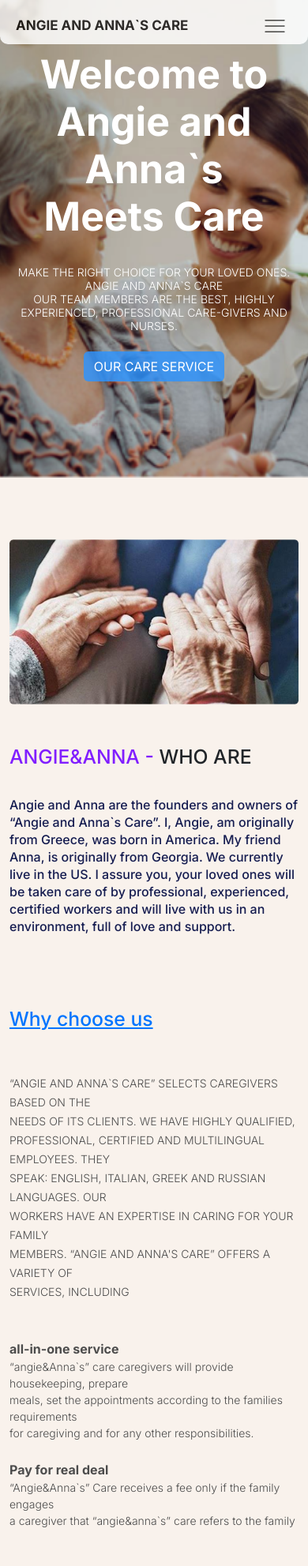
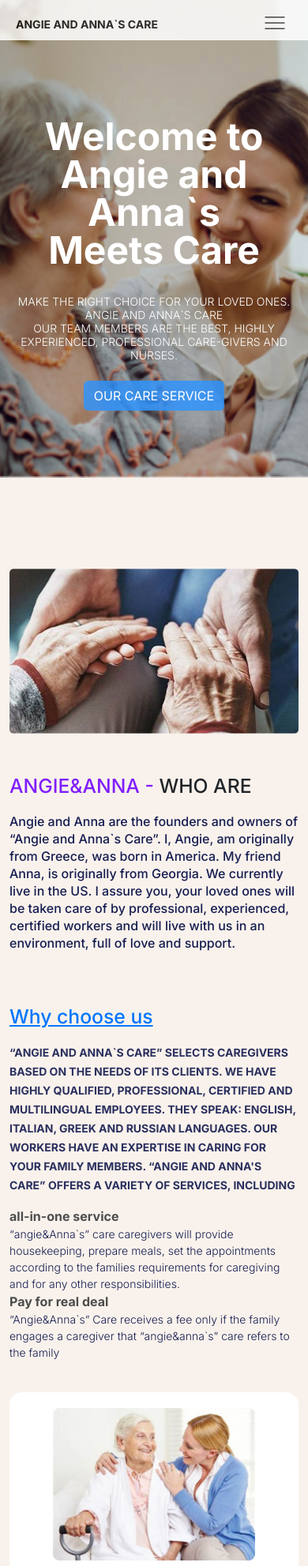
Before and after one commit to Gigiezi/Angie---Anna-s-project, a plain HTML site: page index.html in a window 390 px wide. Shown: the top 1983 px of the page at 79% size. Drawn offline with nearby package versions, Linux system fonts and the light colour scheme.

Commit message:
fix: sizes

```diff
--- a/assets/styles/media.css
+++ b/assets/styles/media.css
@@ -12,6 +12,22 @@
     }
 }
 @media screen and (max-width: 1000px) {
+    .whoAreText{
+        gap: 0;
+    }
+    .whyChooseUsText h2{
+        padding-bottom: 14px;
+    }
+    .whyChooseUsText{
+        margin-right: 0;
+        order: -1;
+    }
+    .whyChooseUsBottomText{
+        margin-top: 15px;
+    }
+    .whyChooseUsText{
+        white-space: wrap;
+    }
     main{
         margin-top: 330px;
     }
@@ -29,6 +45,9 @@
         background-repeat: no-repeat;
         background-position: top;
         background-size: 1000px;
+    }
+    .headerLogo{
+        font-size: 20px;
     }
     .hamburger{
         display: inline;
@@ -123,18 +142,18 @@
         padding-bottom: 10px;
     }
     .hiroTextContainer {
-        margin-top: 40px;
+        margin-top: 125px;
     }
     .chooseUsItem span {
         padding: 0 0 20px 75px;
         font-size: 15px;
     }
     .headerLogo{
-        font-size: 17px;
+        font-size: 14px;
     }
     .hiroTopText h1{
-        font-size: 50px;
-        line-height: normal;
+        font-size: 48px;
+        line-height: 48px;
     }
     .hiroTopText p{
         font-size: 14px;
@@ -156,7 +175,7 @@
         padding-bottom: 0;
     }
     .hamburger{
-        transform: translateY(-9px);
+        transform: translateY(-13px);
     }
     main{
         margin-top: 200px;
--- a/assets/styles/style.css
+++ b/assets/styles/style.css
@@ -36,7 +36,6 @@ header {
     top: 0;
     background-color: #FFFFFF;
     padding: 0 20px 10px 20px;
-    border-radius: 0 0 10px 10px;
     opacity: 85%;
     z-index: 9999;
 }
@@ -191,6 +190,7 @@ ul li {
 
 .whyChooseUsText {
     white-space: pre-line;
+    margin-right: 105px;
 }
 
 .whyChooseUsText h2 {
@@ -204,7 +204,9 @@ ul li {
     text-transform: uppercase;
     font-size: 14px;
     line-height: 24px;
-    font-weight: 300;
+    color: #151C50;
+    opacity: 90%;
+    font-weight: bold;
 }
 
 .whyChooseUsBottomText span {
@@ -215,6 +217,7 @@ ul li {
 .whyChooseUsBottomText p {
     font-size: 14px;
     font-weight: 300;
+    color: #151C50;
 }
 
 .whyChooseUsCards {
--- a/index.html
+++ b/index.html
@@ -8,6 +8,7 @@
     I, Angie, am originally from Greece, was born in America. My friend Anna, is originally from Georgia. We currently live in the US. I assure you, your loved ones will be taken care of by professional, experienced, certified workers and will live with us in an environment, full of love and support.
     ">
     <meta name="author" content="Giorgi Ezieshvili">
+    <link rel="Icon" href="assets/images/footer img.png">
     <link rel="preconnect" href="https://fonts.googleapis.com">
     <link rel="preconnect" href="https://fonts.gstatic.com" crossorigin>
     <link href="https://fonts.googleapis.com/css2?family=Inter:wght@100..900&display=swap" rel="stylesheet">
@@ -67,6 +68,9 @@
             <!-- Main Content -->
             <main>
                 <section id="aboutUs" class="whoAreWe reveal">
+                    <div class="whoAreImage">
+                        <img src="assets/images/whoare we section img.png" alt="Who Are We Image">
+                    </div>
                     <div class="whoAreText">
                         <h2><span>Angie&anna -</span> Who are</h2>
                         <p>Angie and Anna are the founders and owners of “Angie and Anna`s Care”.
@@ -76,30 +80,8 @@
                             and will live with us in an environment, full of love and support.
                         </p>
                     </div>
-                    <div class="whoAreImage">
-                        <img src="assets/images/whoare we section img.png" alt="Who Are We Image">
-                    </div>
                 </section>
                 <section id="chooseUs" class="whyChoosUs reveal">
-                    <div class="whyChooseUsText">
-                        <h2>Why choose us</h2>
-                        <p>“Angie and Anna`s Care” selects caregivers based on the
-                            needs of its clients. We have highly qualified,
-                            professional, certified and multilingual employees. They
-                            speak: English, Italian, Greek and Russian languages. Our
-                            workers have an expertise in caring for your family
-                            members. “Angie and Anna's Care” offers a variety of
-                            services, including</p>
-                        <div class="whyChooseUsBottomText">
-                            <span>all-in-one service</span>
-                            <p>“angie&Anna`s” care caregivers will provide housekeeping, prepare
-                                meals, set the appointments according to the families requirements
-                                for caregiving and for any other responsibilities.</p>
-                            <span>Pay for real deal</span>
-                            <p>“Angie&Anna`s” Care receives a fee only if the family engages
-                                a caregiver that “angie&anna`s” care refers to the family</p>
-                        </div>
-                    </div>
                     <div class="whyChooseUsCards">
                         <div class="whyChooseCardTop">
                             <div class="chooseUsItem">
@@ -122,15 +104,37 @@
                             </div>
                         </div>
                     </div>
+                    <div class="whyChooseUsText">
+                        <h2>Why choose us</h2>
+                        <p>“Angie and Anna`s Care” selects caregivers based on the
+                            needs of its clients. We have highly qualified,
+                            professional, certified and multilingual employees. They
+                            speak: English, Italian, Greek and Russian languages. Our
+                            workers have an expertise in caring for your family
+                            members. “Angie and Anna's Care” offers a variety of
+                            services, including</p>
+                        <div class="whyChooseUsBottomText">
+                            <span>all-in-one service</span>
+                            <p>“angie&Anna`s” care caregivers will provide housekeeping, prepare
+                                meals, set the appointments according to the families requirements
+                                for caregiving and for any other responsibilities.</p>
+                            <span>Pay for real deal</span>
+                            <p>“Angie&Anna`s” Care receives a fee only if the family engages
+                                a caregiver that “angie&anna`s” care refers to the family</p>
+                        </div>
+                    </div>
                 </section>
                 <!-- Footer -->
                 <footer class="reveal">
+                    <div class="footerImage">
+                        <img src="assets/images/footer img.png" alt="Footer Image">
+                    </div>
                     <div id="contact" class="footerContact">
                         <div class="footerTittle">
                             <h2>CONTACT</h2>
                         </div>
                         <div class="footerItem">
-                            <img src="assets/icons/Phone.svg" alt="Phone Icon">
+                            <img src="assets/icons/Phone.png" alt="Phone Icon">
                             <span><a href="callto:+1 929727288">+1 929727288</a></span>
                         </div>
                         <div class="footerItem">
@@ -139,11 +143,9 @@
                         </div>
                         <div class="footerItem">
                             <img src="assets/icons/facebook.svg" alt="facebook Icon">
-                            <span><a href="https://www.facebook.com/profile.php?id=61558493626635" target="_blank">Angieand AnnasCare</a></span>
+                            <span><a href="https://www.facebook.com/profile.php?id=61558493626635"
+                                    target="_blank">Angieand AnnasCare</a></span>
                         </div>
-                    </div>
-                    <div class="footerImage">
-                        <img src="assets/images/footer img.png" alt="Footer Image">
                     </div>
                 </footer>
             </main>
```
Also changed, not shown: assets/icons/Phone.png (added), assets/icons/phone.svg (deleted).
